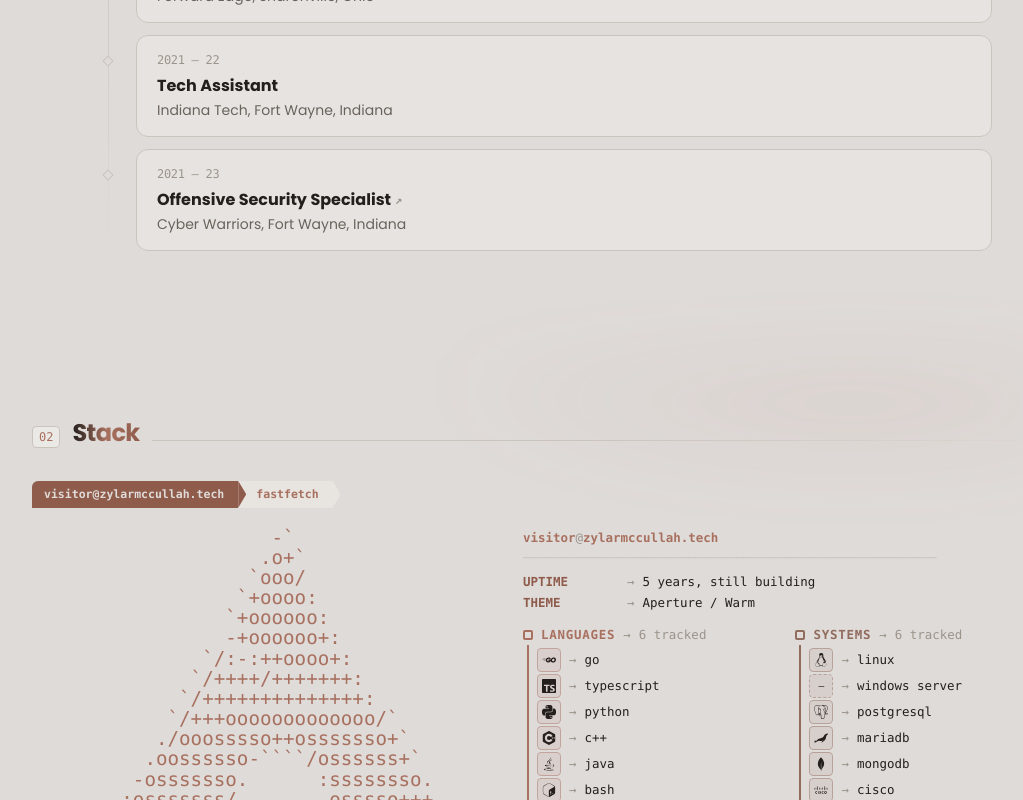
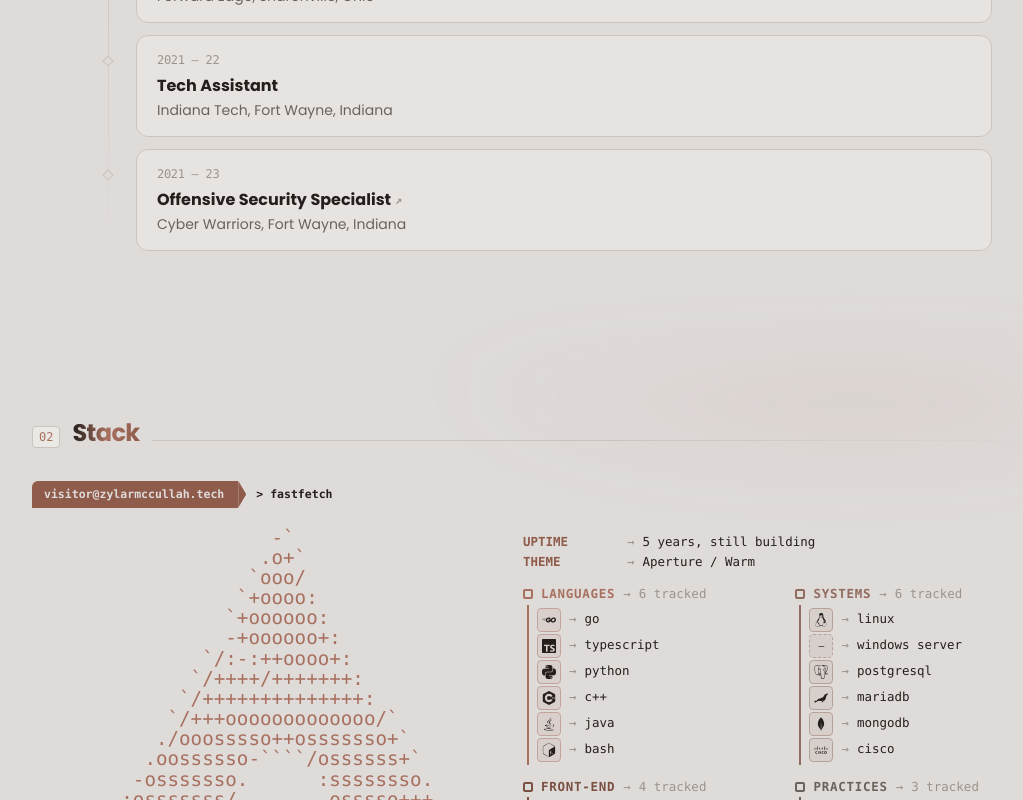
Before and after one commit to Mccullahz/web-v2, a React (Vite) app: page / in a window 1280 px wide. Shown: the part 1384-2184 px from the top of the page, without its empty margins (96-1119 px from the left). Built offline with nearby package versions, Linux system fonts and the light colour scheme.

Commit message:
style: adjust fastfetch (in quotes) style

```diff
--- a/src/components/Skills.tsx
+++ b/src/components/Skills.tsx
@@ -156,8 +156,8 @@ export const Skills: React.FC = () => (
           <Segment bg="var(--color-acc2)" fg="var(--color-bg)" className="font-bold">
             visitor@zylarmccullah.tech
           </Segment>
-          <Segment bg="var(--color-surf2)" fg="var(--color-acc)" className="pl-4.5 font-bold">
-            fastfetch
+          <Segment bg="clear" fg="var(--text-faint)" className="pl-4.5 font-bold">
+           &gt; fastfetch
           </Segment>
           <span className="flex-1" />
         </div>
@@ -173,12 +173,6 @@ export const Skills: React.FC = () => (
           </pre>
 
           <div className="min-w-0">
-            <div className="font-bold text-acc">
-              visitor<span className="font-normal text-faint">@</span>zylarmccullah.tech
-            </div>
-            <div className="truncate tracking-[-0.05em] text-line" aria-hidden="true">
-              {"\u2500".repeat(60)}
-            </div>
 
             <dl className="mt-1 grid grid-cols-1 items-baseline gap-x-2 sm:grid-cols-[6rem_auto_1fr]">
               {FACTS.map(([k, v]) => (
```
